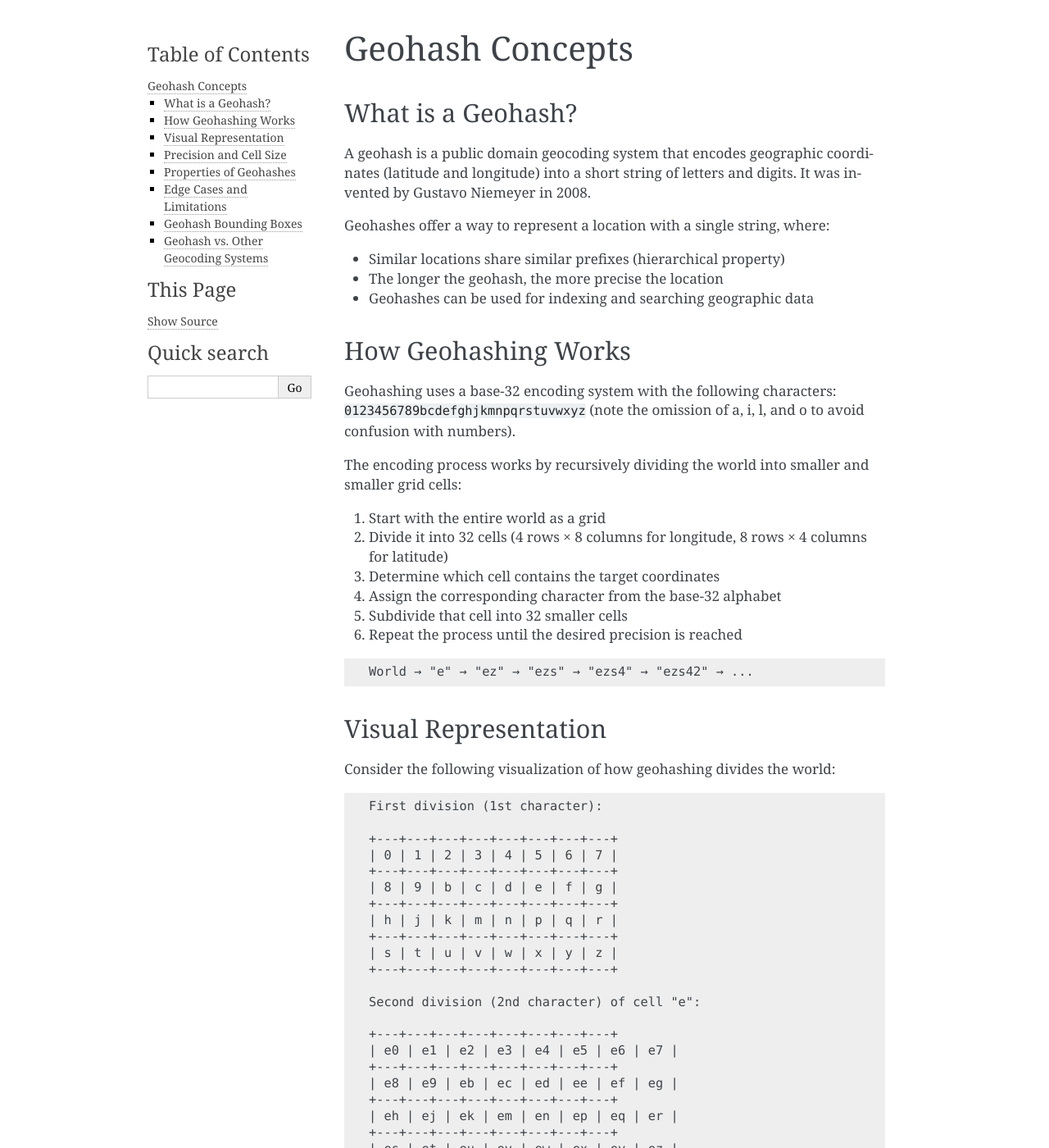
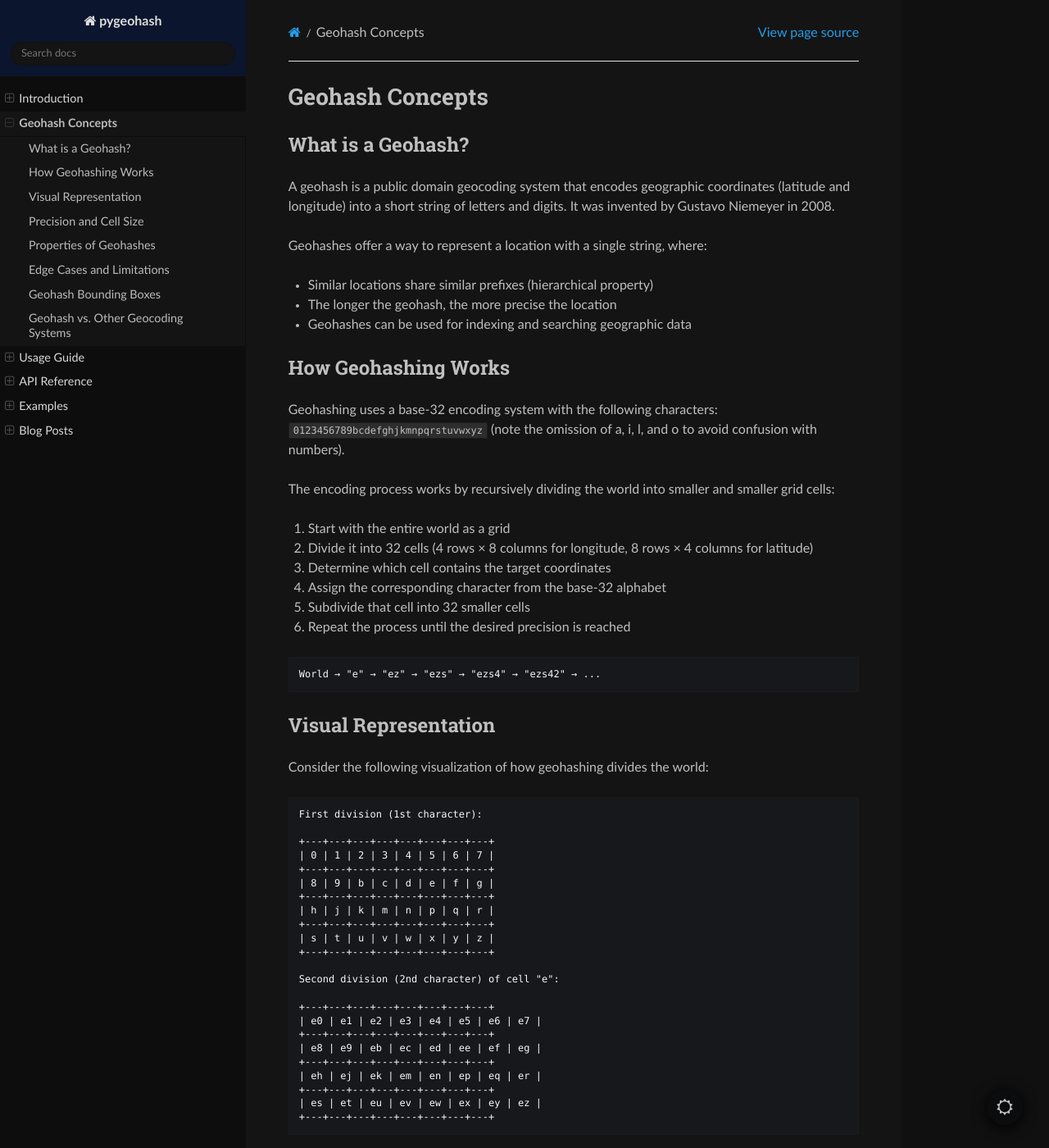
Before and after one commit to wdm0006/pygeohash, a Sphinx documentation site: the page built from docs/source/concepts.rst, in a window 1280 px wide and 1400 px high. Shown: the whole window at 82% size. Built offline with Sphinx 7.4.7 and the Read the Docs theme 3.1.0, drawn with Linux system fonts in a browser that asks for light colours; some of the changed text lies outside the part shown.

Commit message:
docs theme and GA

```diff
--- /dev/null
+++ b/docs/source/_static/custom.css
@@ -0,0 +1,49 @@
+/* Custom styles for Read the Docs theme with dark mode support */
+
+/* Light mode adjustments */
+:root {
+    --link-color: #2980B9;
+    --link-hover-color: #3091d1;
+    --code-bg: #f8f8f8;
+    --code-color: #333;
+}
+
+/* Dark mode adjustments */
+[data-theme="dark"] {
+    --link-color: #4db8ff;
+    --link-hover-color: #66c2ff;
+    --code-bg: #2d2d2d;
+    --code-color: #f8f8f8;
+}
+
+/* Code block styling */
+.highlight {
+    background: var(--code-bg);
+}
+
+.highlight pre {
+    color: var(--code-color);
+}
+
+/* Improve table readability in dark mode */
+[data-theme="dark"] table.docutils {
+    border-color: #555;
+}
+
+[data-theme="dark"] table.docutils td,
+[data-theme="dark"] table.docutils th {
+    border-color: #555;
+}
+
+/* Improve note/warning boxes in dark mode */
+[data-theme="dark"] .admonition {
+    background-color: #2d2d2d;
+}
+
+[data-theme="dark"] .admonition.note {
+    background-color: #264c73;
+}
+
+[data-theme="dark"] .admonition.warning {
+    background-color: #73392d;
+}
--- a/docs/source/conf.py
+++ b/docs/source/conf.py
@@ -33,6 +33,9 @@ sys.path.insert(0, os.path.abspath("../.."))
 extensions = [
     "sphinx.ext.autodoc",
     "sphinx.ext.viewcode",
+    "sphinx_rtd_theme",
+    "sphinx_rtd_dark_mode",
+    "sphinxcontrib.googleanalytics",
 ]
 
 # Add any paths that contain templates here, relative to this directory.
@@ -118,12 +121,25 @@ autoclass_content = "both"
 
 # The theme to use for HTML and HTML Help pages.  See the documentation for
 # a list of builtin themes.
-html_theme = "alabaster"
+html_theme = "sphinx_rtd_theme"
 
 # Theme options are theme-specific and customize the look and feel of a theme
 # further.  For a list of options available for each theme, see the
 # documentation.
-# html_theme_options = {}
+html_theme_options = {
+    "navigation_depth": 4,
+    "collapse_navigation": False,
+    "sticky_navigation": True,
+    "includehidden": True,
+    "titles_only": False,
+}
+
+# Google Analytics configuration
+googleanalytics_id = "G-Z43R9PWW0B"
+googleanalytics_enabled = True
+
+# Default to dark theme
+default_dark_mode = True
 
 # Add any paths that contain custom themes here, relative to this directory.
 # html_theme_path = []
@@ -148,6 +164,12 @@ html_theme = "alabaster"
 # relative to this directory. They are copied after the builtin static files,
 # so a file named "default.css" will overwrite the builtin "default.css".
 html_static_path = ["_static"]
+
+# These paths are either relative to html_static_path
+# or fully qualified paths (eg. https://...)
+html_css_files = [
+    'custom.css',
+]
 
 # Add any extra paths that contain custom files (such as robots.txt or
 # .htaccess) here, relative to this directory. These files are copied
--- a/pyproject.toml
+++ b/pyproject.toml
@@ -44,6 +44,8 @@ dev = [
     "tox>=4.0.0",
     "sphinx>=6.0.0",
     "sphinx-rtd-theme>=1.0.0",
+    "sphinx-rtd-dark-mode>=1.3.0",
+    "sphinxcontrib-googleanalytics>=0.4",
     "build>=0.10.0",
     "twine>=4.0.0",
     "pytest-benchmark",
```
